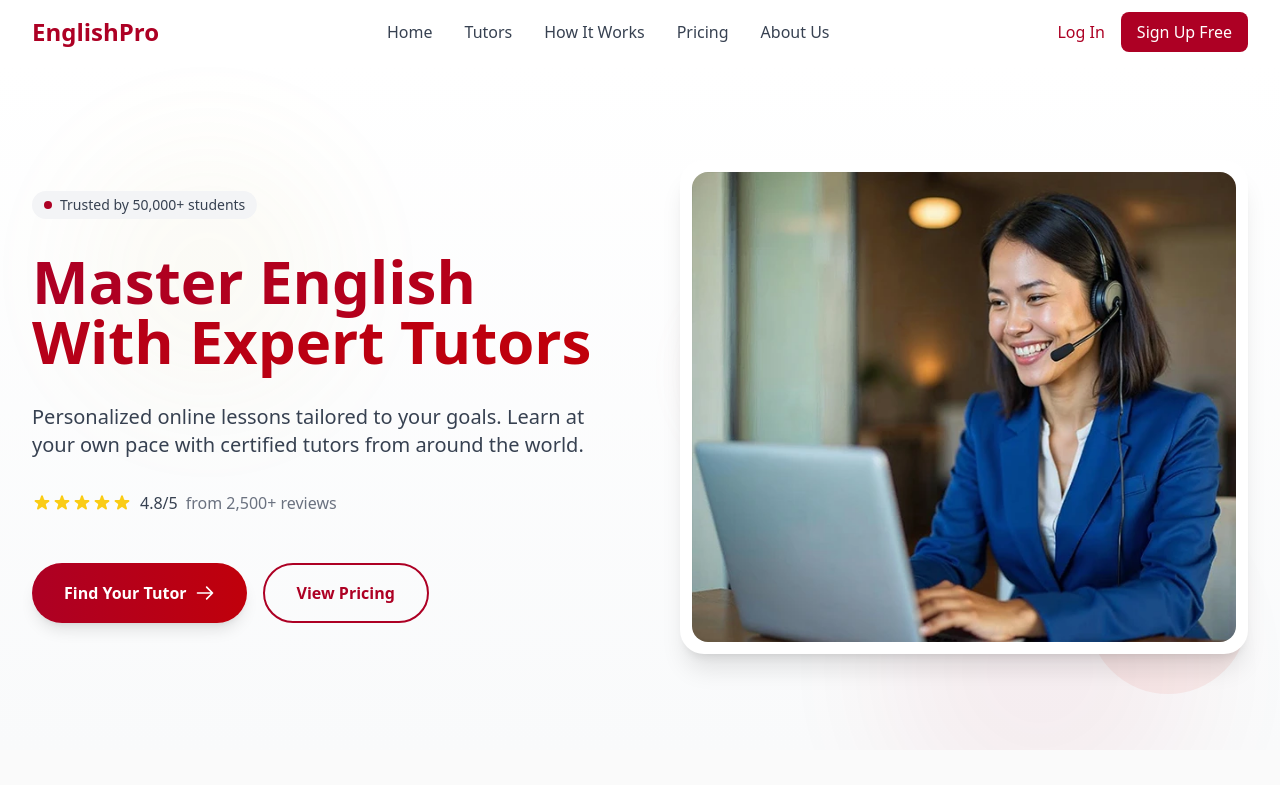
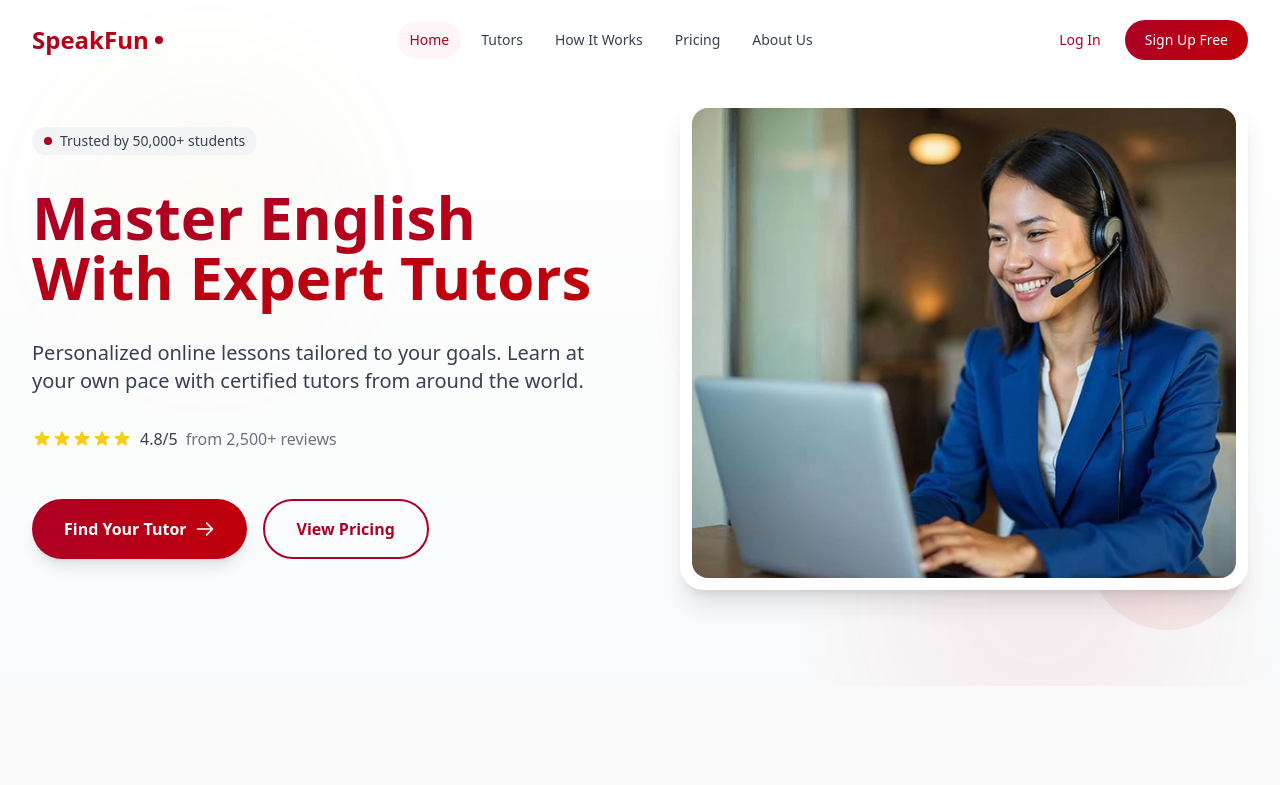
Before and after one commit to kynth65/OnlineTeachingSite, a React (Vite) app in the folder react/: page / in a window 1280 px wide. Shown: the top 785 px of the page. Built offline with nearby package versions, Linux system fonts and the light colour scheme.

Commit message:
update the navbar component

```diff
--- a/react/src/components/common/Navbar.jsx
+++ b/react/src/components/common/Navbar.jsx
@@ -1,72 +1,85 @@
-import React, { useState } from "react";
-import { Link } from "react-router-dom";
+import React, { useState, useEffect } from "react";
+import { Link, useLocation } from "react-router-dom";
 
 const Navbar = () => {
     const [isOpen, setIsOpen] = useState(false);
+    const [scrolled, setScrolled] = useState(false);
+    const location = useLocation();
+
+    // Track scroll position for navbar styling
+    useEffect(() => {
+        const handleScroll = () => {
+            setScrolled(window.scrollY > 20);
+        };
+        window.addEventListener("scroll", handleScroll);
+        return () => window.removeEventListener("scroll", handleScroll);
+    }, []);
 
     const toggleMenu = () => {
         setIsOpen(!isOpen);
     };
 
+    // Check if a link is active
+    const isActive = (path) => {
+        return location.pathname === path;
+    };
+
     return (
-        <nav className="bg-white shadow-md">
+        <nav
+            className={`fixed top-0 left-0 right-0 z-50 transition-all duration-300 ${
+                scrolled
+                    ? "bg-white/95 backdrop-blur-md shadow-lg"
+                    : "bg-transparent"
+            }`}
+        >
             <div className="container mx-auto px-4 md:px-6 lg:px-8">
-                <div className="flex justify-between items-center h-16">
+                <div className="flex justify-between items-center h-20">
                     {/* Logo */}
                     <div className="flex items-center">
-                        <Link
-                            to="/"
-                            className="text-2xl font-bold text-[#AD0024]"
-                        >
-                            EnglishPro
+                        <Link to="/" className="inline-flex items-center">
+                            <div className="flex items-center">
+                                <span className="text-2xl font-bold bg-clip-text text-transparent bg-gradient-to-r from-[#AD0024] to-[#C0000B]">
+                                    SpeakFun
+                                </span>
+                                <span className="ml-1.5 w-2 h-2 rounded-full bg-[#AD0024]"></span>
+                            </div>
                         </Link>
                     </div>
 
-                    {/* Desktop Menu */}
-                    <div className="hidden md:flex space-x-8">
+                    {/* Desktop Menu - Centered */}
+                    <div className="hidden md:flex items-center justify-center space-x-1 lg:space-x-2">
+                        {[
+                            { path: "/", label: "Home" },
+                            { path: "/tutors", label: "Tutors" },
+                            { path: "/how-it-works", label: "How It Works" },
+                            { path: "/pricing", label: "Pricing" },
+                            { path: "/about", label: "About Us" },
+                        ].map((item) => (
                             <Link
-                            to="/"
-                            className="text-gray-700 hover:text-[#AD0024] font-medium"
+                                key={item.path}
+                                to={item.path}
+                                className={`px-3 py-2 rounded-full text-sm font-medium transition-all duration-200 ${
+                                    isActive(item.path)
+                                        ? "text-[#AD0024] bg-[#FFF5F7]"
+                                        : "text-gray-700 hover:text-[#AD0024] hover:bg-gray-50"
+                                }`}
                             >
-                            Home
+                                {item.label}
                             </Link>
-                        <Link
-                            to="/tutors"
-                            className="text-gray-700 hover:text-[#AD0024] font-medium"
-                        >
-                            Tutors
-                        </Link>
-                        <Link
-                            to="/how-it-works"
-                            className="text-gray-700 hover:text-[#AD0024] font-medium"
-                        >
-                            How It Works
-                        </Link>
-                        <Link
-                            to="/pricing"
-                            className="text-gray-700 hover:text-[#AD0024] font-medium"
-                        >
-                            Pricing
-                        </Link>
-                        <Link
-                            to="/about"
-                            className="text-gray-700 hover:text-[#AD0024] font-medium"
-                        >
-                            About Us
-                        </Link>
+                        ))}
                     </div>
 
                     {/* Login/Sign Up */}
-                    <div className="hidden md:flex items-center space-x-4">
+                    <div className="hidden md:flex items-center">
                         <Link
                             to="/login"
-                            className="text-[#AD0024] font-medium"
+                            className="text-[#AD0024] text-sm font-medium mr-6 hover:underline"
                         >
                             Log In
                         </Link>
                         <Link
                             to="/signup"
-                            className="px-4 py-2 bg-[#AD0024] text-white rounded-lg hover:bg-[#C0000B] transition duration-300"
+                            className="px-5 py-2.5 bg-gradient-to-r from-[#AD0024] to-[#C0000B] text-white text-sm font-medium rounded-full hover:shadow-lg transition-all duration-300 transform hover:-translate-y-0.5"
                         >
                             Sign Up Free
                         </Link>
@@ -76,10 +89,11 @@ const Navbar = () => {
                     <div className="md:hidden">
                         <button
                             onClick={toggleMenu}
-                            className="text-gray-700 hover:text-[#AD0024] focus:outline-none"
+                            className="w-10 h-10 flex items-center justify-center rounded-full bg-gray-50 text-gray-700 hover:bg-gray-100 focus:outline-none"
+                            aria-label="Toggle menu"
                         >
                             <svg
-                                className="h-6 w-6"
+                                className="h-5 w-5"
                                 fill="none"
                                 viewBox="0 0 24 24"
                                 stroke="currentColor"
@@ -105,57 +119,52 @@ const Navbar = () => {
                 </div>
             </div>
 
-            {/* Mobile Menu */}
-            {isOpen && (
-                <div className="md:hidden bg-white pb-4 px-4">
-                    <div className="flex flex-col space-y-3">
+            {/* Mobile Menu - Slide down */}
+            <div
+                className={`md:hidden bg-white border-t border-gray-100 overflow-hidden transition-all duration-300 ${
+                    isOpen ? "max-h-96 shadow-xl" : "max-h-0"
+                }`}
+            >
+                <div className="container mx-auto px-4 py-4 space-y-1">
+                    {[
+                        { path: "/", label: "Home" },
+                        { path: "/tutors", label: "Tutors" },
+                        { path: "/how-it-works", label: "How It Works" },
+                        { path: "/pricing", label: "Pricing" },
+                        { path: "/about", label: "About Us" },
+                    ].map((item) => (
                         <Link
-                            to="/"
-                            className="text-gray-700 hover:text-[#AD0024] font-medium py-2"
+                            key={item.path}
+                            to={item.path}
+                            onClick={() => setIsOpen(false)}
+                            className={`block px-4 py-3 rounded-lg text-base font-medium ${
+                                isActive(item.path)
+                                    ? "text-[#AD0024] bg-[#FFF5F7]"
+                                    : "text-gray-700 hover:bg-gray-50"
+                            }`}
                         >
-                            Home
+                            {item.label}
                         </Link>
-                        <Link
-                            to="/tutors"
-                            className="text-gray-700 hover:text-[#AD0024] font-medium py-2"
-                        >
-                            Tutors
-                        </Link>
-                        <Link
-                            to="/how-it-works"
-                            className="text-gray-700 hover:text-[#AD0024] font-medium py-2"
-                        >
-                            How It Works
-                        </Link>
-                        <Link
-                            to="/pricing"
-                            className="text-gray-700 hover:text-[#AD0024] font-medium py-2"
-                        >
-                            Pricing
-                        </Link>
-                        <Link
-                            to="/about"
-                            className="text-gray-700 hover:text-[#AD0024] font-medium py-2"
-                        >
-                            About Us
-                        </Link>
-                        <div className="pt-2 border-t border-gray-200">
+                    ))}
+
+                    <div className="pt-4 mt-4 border-t border-gray-100 flex flex-col space-y-3">
                         <Link
                             to="/login"
-                                className="block text-[#AD0024] font-medium py-2"
+                            onClick={() => setIsOpen(false)}
+                            className="block px-4 py-3 text-[#AD0024] font-medium rounded-lg hover:bg-[#FFF5F7]"
                         >
                             Log In
                         </Link>
                         <Link
                             to="/signup"
-                                className="block mt-2 px-4 py-2 bg-[#AD0024] text-white text-center rounded-lg hover:bg-[#C0000B] transition duration-300"
+                            onClick={() => setIsOpen(false)}
+                            className="block px-4 py-3 bg-gradient-to-r from-[#AD0024] to-[#C0000B] text-white text-center font-medium rounded-lg hover:shadow-md transition-all duration-200"
                         >
                             Sign Up Free
                         </Link>
                     </div>
                 </div>
             </div>
-            )}
         </nav>
     );
 };
```
Lines whose indentation alone changed are shown as unchanged.
